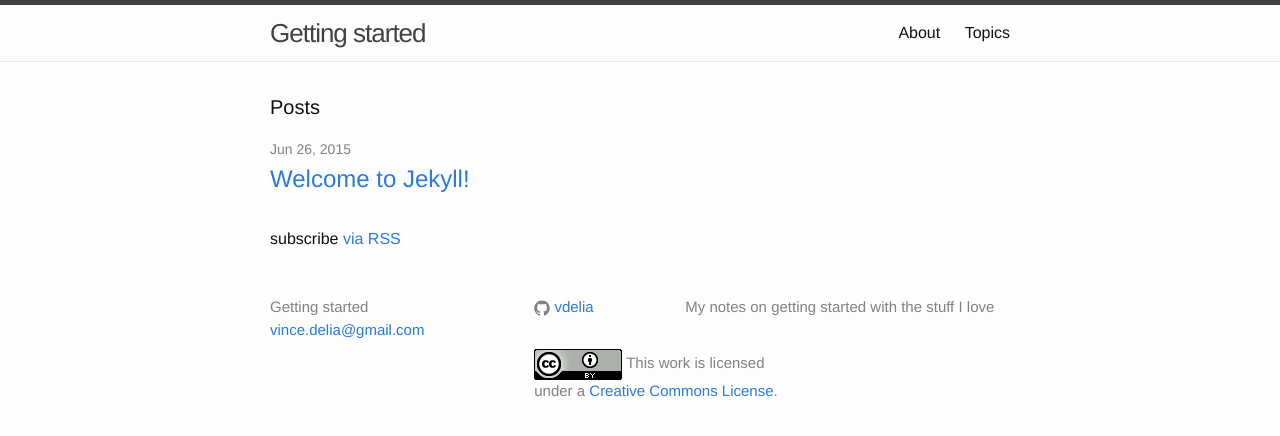
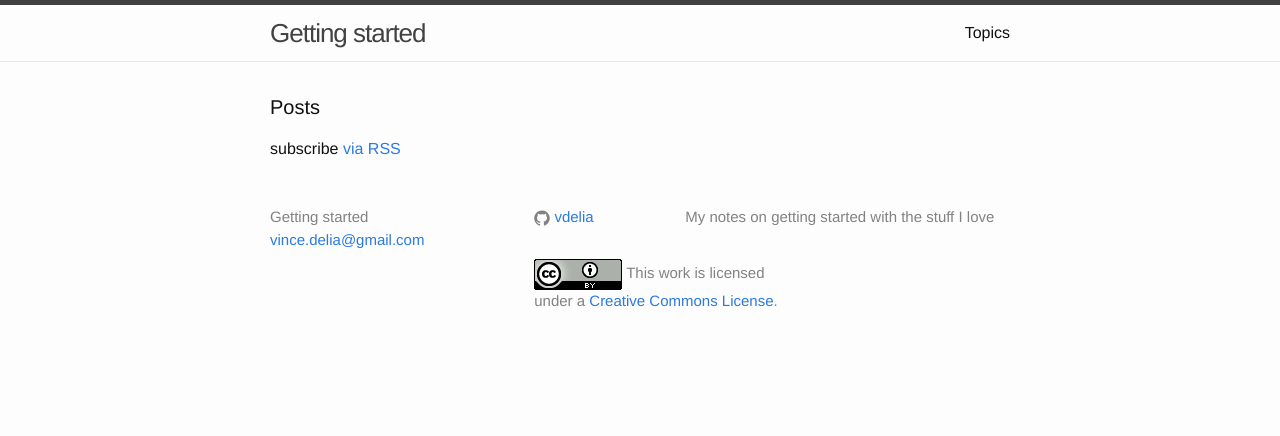
Before and after one commit to vdelia/vdelia.github.io, a Jekyll site: the page built from index.html, in a window 1280 px wide. Shown: the top 436 px of the page. Built offline with Jekyll 4.4.1, drawn with Linux system fonts in a browser that asks for light colours.

Commit message:
hide prefilled files

```diff
--- a/_config.yml
+++ b/_config.yml
@@ -4,7 +4,7 @@ email: vince.delia@gmail.com
 description: > # this means to ignore newlines until "baseurl:"
   My notes on getting started with the stuff I love
 baseurl: "" # the subpath of your site, e.g. /blog/
-url: "http://127.0.0.1:4000" # the base hostname & protocol for your site
+url: "http://vdelia.github.io" # the base hostname & protocol for your site
 github_username:  vdelia
 
 # Build settings
--- a/_posts/2015-06-26-welcome-to-jekyll.markdown
+++ b/_posts/2015-06-26-welcome-to-jekyll.markdown
@@ -3,6 +3,7 @@ layout: post
 title:  "Welcome to Jekyll!"
 date:   2015-06-26 23:58:58
 categories: jekyll update
+published: false
 ---
 You’ll find this post in your `_posts` directory. Go ahead and edit it and re-build the site to see your changes. You can rebuild the site in many different ways, but the most common way is to run `jekyll serve --watch`, which launches a web server and auto-regenerates your site when a file is updated.
 
```
Also changed, not shown: about.md (+1 -0 lines).
